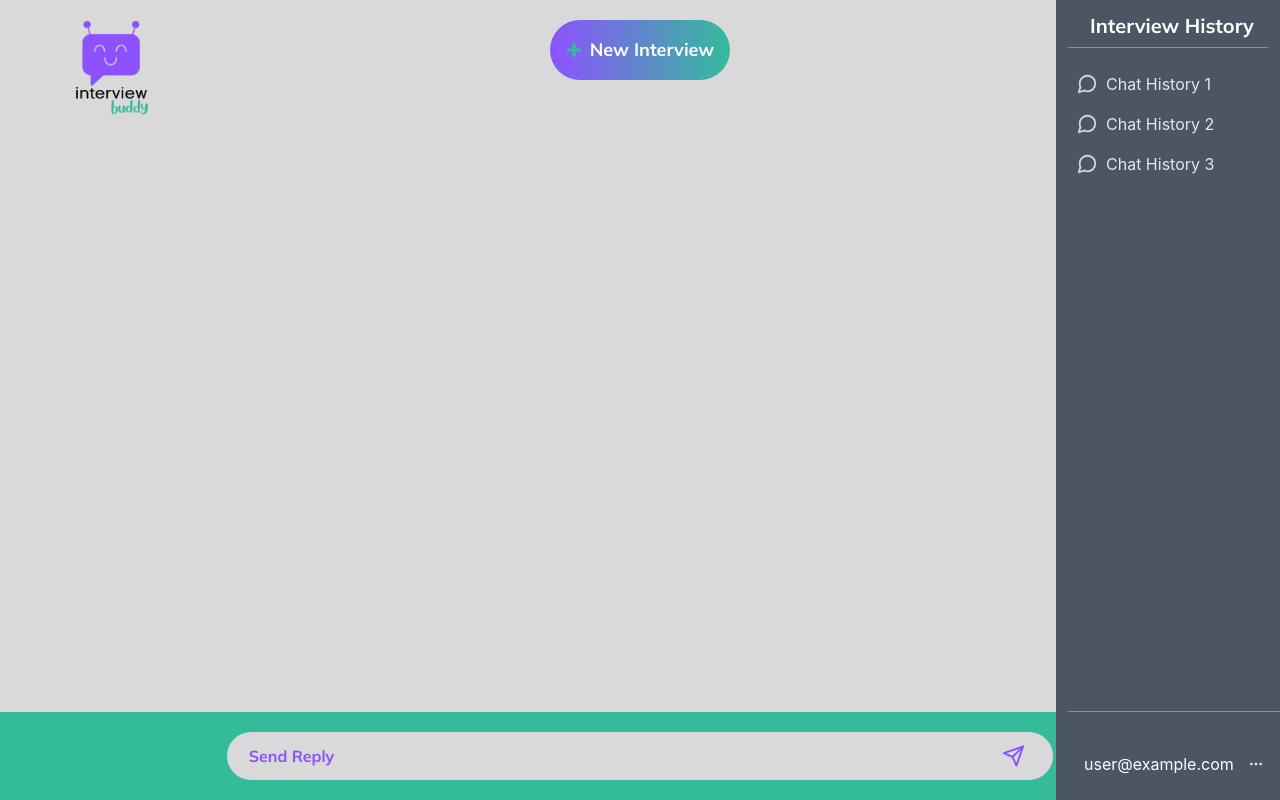
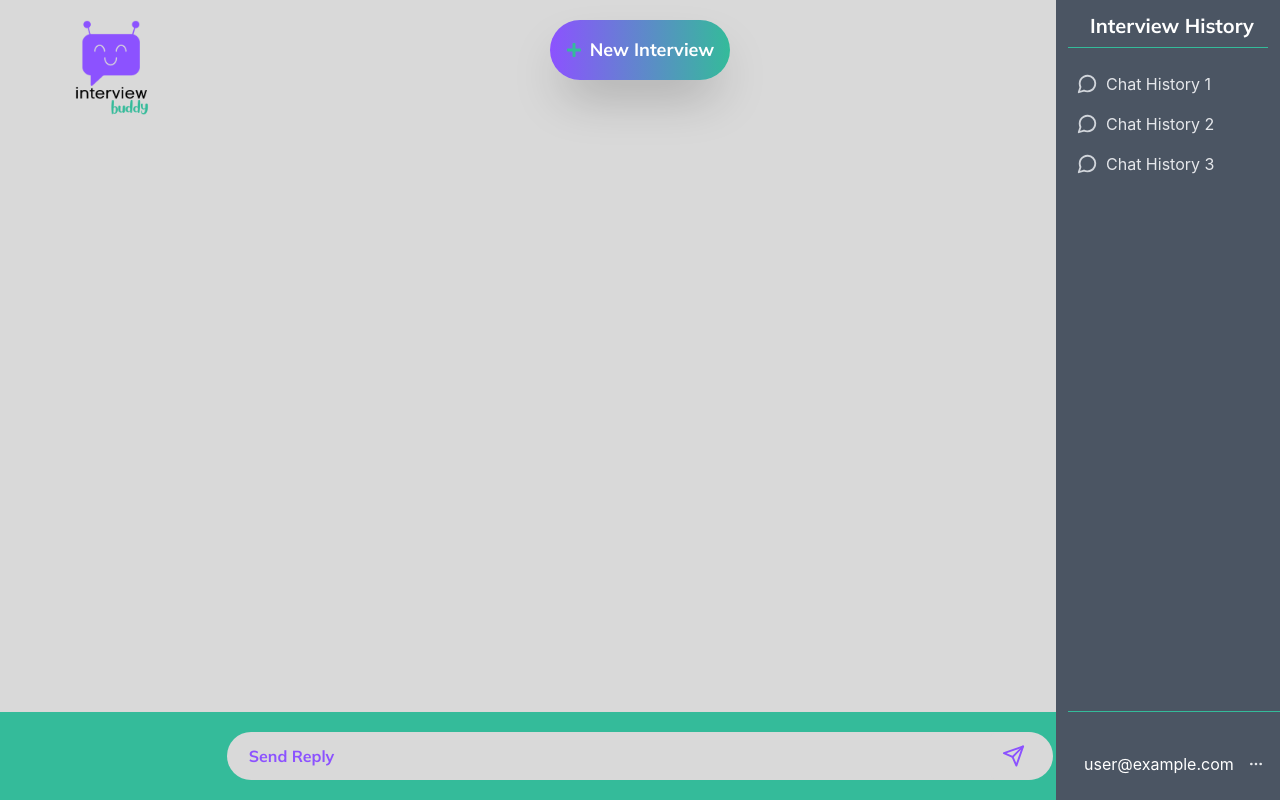
Before and after one commit to jmfarthin/interview_buddy, a React (Create React App) app in the folder client/: page / in a window 1280 px wide. Both pictures are taken after typing "name@example.com", "Sample123", "Sample123" into the empty fields and a click on the button "Register". Built offline with nearby package versions, Linux system fonts and the light colour scheme.

Commit message:
added framer-motion, implemented animation on New Interview button

```diff
--- a/client/package.json
+++ b/client/package.json
@@ -10,6 +10,7 @@
     "@testing-library/react": "^11.2.2",
     "@testing-library/user-event": "^12.5.0",
     "elevenlabs-node": "^1.1.0",
+    "framer-motion": "^10.12.18",
     "graphql": "^15.4.0",
     "react": "^18.2.0",
     "react-dom": "^18.2.0",
--- a/client/src/components/HeaderComponent.js
+++ b/client/src/components/HeaderComponent.js
@@ -3,6 +3,7 @@ import NewInterviewForm from './NewInterviewForm';
 import { FaPlus } from 'react-icons/fa';
 import logo from '../InterviewBuddy-Logo2.png';
 import { useNavigate } from 'react-router-dom';
+import { motion } from 'framer-motion';
 
 const HeaderComponent = ({ isMenuOpen }) => {
     const [showForm, setShowForm] = useState(false);
@@ -25,10 +26,15 @@ const HeaderComponent = ({ isMenuOpen }) => {
             <header className="container flex px-4 md:px-8 lg:px-12 xl:px-16 mt-5">
                 <div className="mx-auto">
                     {!isMenuOpen && (
-                        <button onClick={() => setShowForm(!showForm)} className="flex items-center bg-gradient rounded-full p-4">
+                        <motion.button
+                            whileHover={{ scale: 1.1 }}
+                            whileTap={{ scale: 0.9 }}
+                            onClick={() => setShowForm(!showForm)}
+                            className="flex items-center bg-gradient rounded-full p-4 shadow-2xl"
+                        >
                             <FaPlus style={{ color: '#34BB9A' }} className="mr-2" />
                             <span className="brand-font-bold text-white text-lg">New Interview</span>
-                        </button>
+                        </motion.button>
                     )}
                     <NewInterviewForm showForm={showForm} onClose={handleShowForm} />
                 </div>
```
Also changed, not shown: 1 other file (tests, documents, lock files or other folders).
